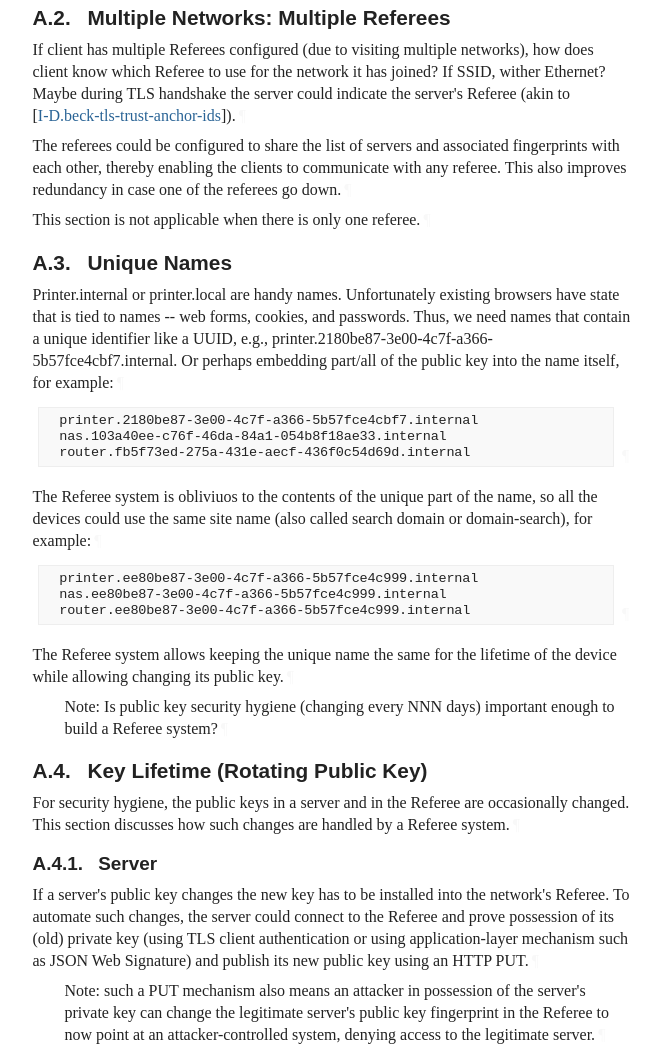
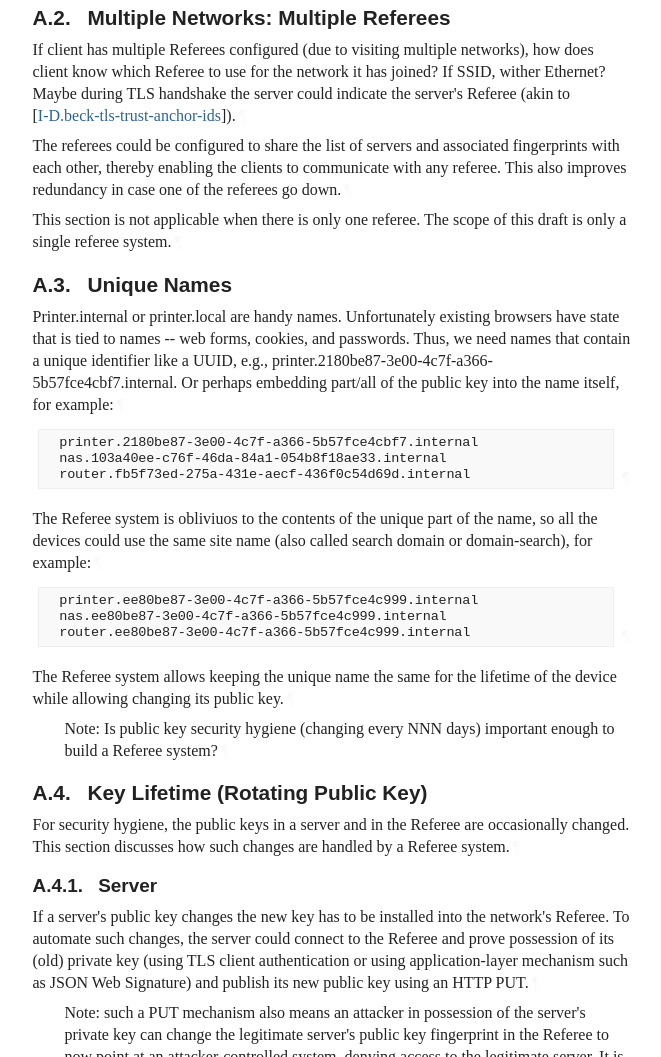
Before and after one commit to danwing/referee, a plain HTML site: page sridharanr/draft-wing-settle-referee.html in a window 1280 px wide. Shown: the part 4909-5966 px from the top of the page, without its empty margins (92-753 px from the left). Drawn offline with Linux system fonts and the light colour scheme; a web font is replaced by a local one.

Commit message:
Script updating gh-pages from ffa457c. [ci skip]

```diff
--- a/sridharanr/draft-wing-settle-referee.html
+++ b/sridharanr/draft-wing-settle-referee.html
@@ -1610,7 +1610,8 @@ the server could indicate the server's Referee (akin to
 <p id="appendix-A.2-2">The referees could be configured to share the list of servers and associated
 fingerprints with each other, thereby enabling the clients to communicate with
 any referee. This also improves redundancy in case one of the referees go down.<a href="#appendix-A.2-2" class="pilcrow">¶</a></p>
-<p id="appendix-A.2-3">This section is not applicable when there is only one referee.<a href="#appendix-A.2-3" class="pilcrow">¶</a></p>
+<p id="appendix-A.2-3">This section is not applicable when there is only one referee. The scope of
+this draft is only a single referee system.<a href="#appendix-A.2-3" class="pilcrow">¶</a></p>
 </section>
 </div>
 <div id="unique-names">
@@ -1674,7 +1675,8 @@ JSON Web Signature) and publish its new public key using an HTTP PUT.<a href="#a
               <p id="appendix-A.4.1-2.1.1">Note: such a PUT mechanism also means an attacker in possession of
 the server's private key can change the legitimate server's public key
 fingerprint in the Referee to now point at an attacker-controlled
-system, denying access to the legitimate server.<a href="#appendix-A.4.1-2.1.1" class="pilcrow">¶</a></p>
+system, denying access to the legitimate server. It is still better than
+unencrypted connections, which is the case today.<a href="#appendix-A.4.1-2.1.1" class="pilcrow">¶</a></p>
 </li>
           </ul>
 </section>
```
Also changed, not shown: sridharanr/draft-wing-settle-referee.txt.
